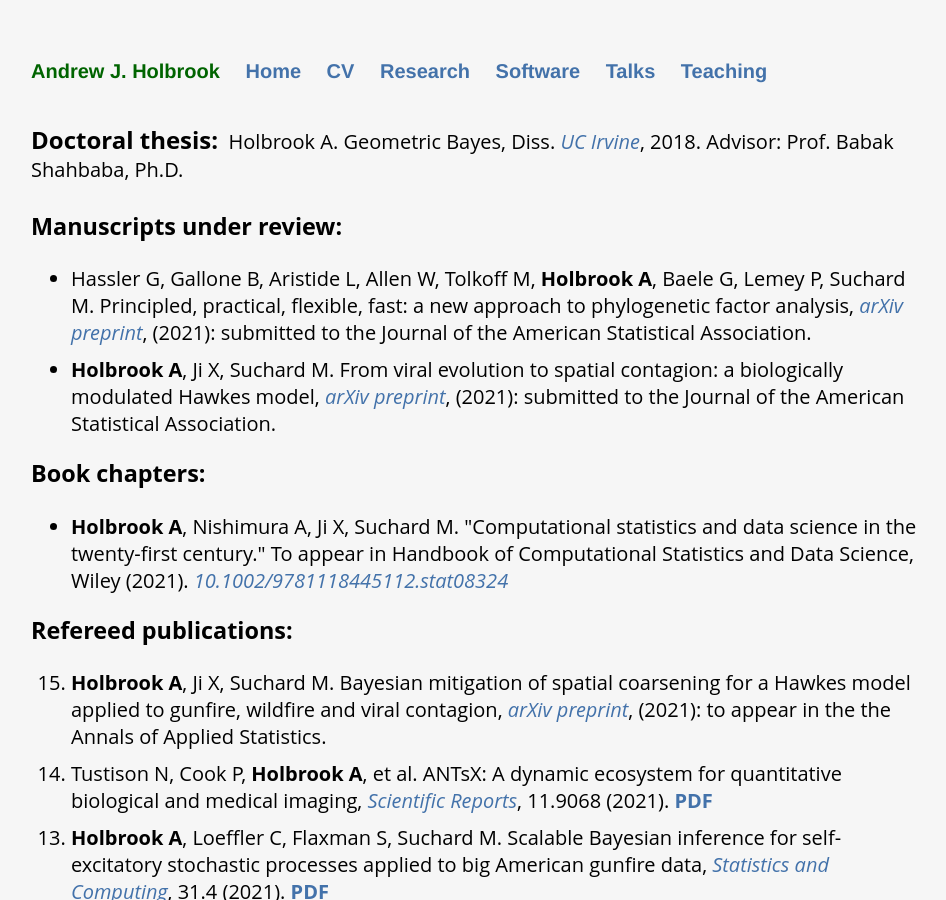
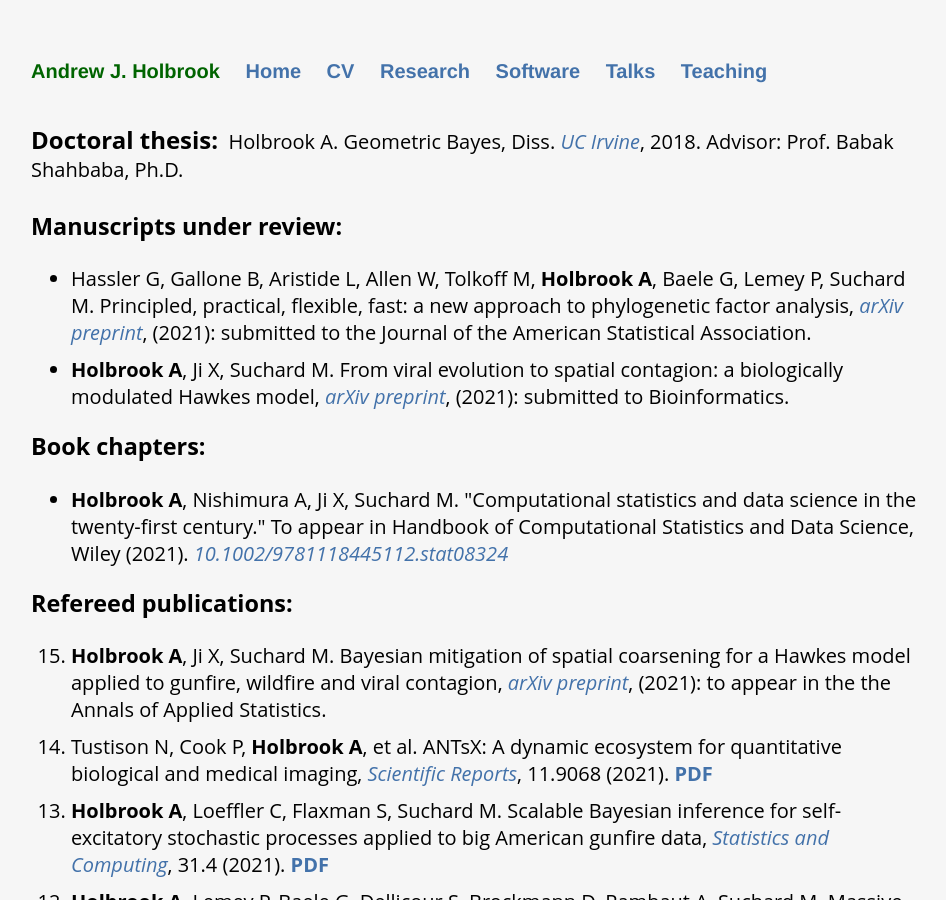
Before and after one commit to andrewjholbrook/andrewjholbrook.github.io, a Jekyll site: the page built from research.html, in a window 1280 px wide and 900 px high. Shown: the whole window, without its empty margins (161-1107 px from the left). Built offline with Jekyll 4.4.1, drawn with Linux system fonts in a browser that asks for light colours; a style sheet for code colours, icons or effects is not loaded.

Commit message:
Update research.html

```diff
--- a/research.html
+++ b/research.html
@@ -12,7 +12,7 @@ title: Andrew Holbrook | Research
   <h3>Manuscripts under review:</h3>
   <ul id="preprints">
         <li> Hassler G, Gallone B, Aristide L, Allen W, Tolkoff M, <b>Holbrook A</b>, Baele G, Lemey P, Suchard M. Principled, practical, flexible, fast: a new approach to phylogenetic factor analysis, <i><a href="https://arxiv.org/abs/2107.01246" target="_blank">arXiv preprint</a></i>, (2021): submitted to the Journal of the American Statistical Association.
-                    <li> <b>Holbrook A</b>, Ji X, Suchard M. From viral evolution to spatial contagion: a biologically modulated Hawkes model, <i><a href="https://arxiv.org/abs/2103.03348" target="_blank">arXiv preprint</a></i>, (2021): submitted to the Journal of the American Statistical Association.
+                    <li> <b>Holbrook A</b>, Ji X, Suchard M. From viral evolution to spatial contagion: a biologically modulated Hawkes model, <i><a href="https://arxiv.org/abs/2103.03348" target="_blank">arXiv preprint</a></i>, (2021): submitted to Bioinformatics.
                         </ul>
 
      <h3>Book chapters:</h3>
```
